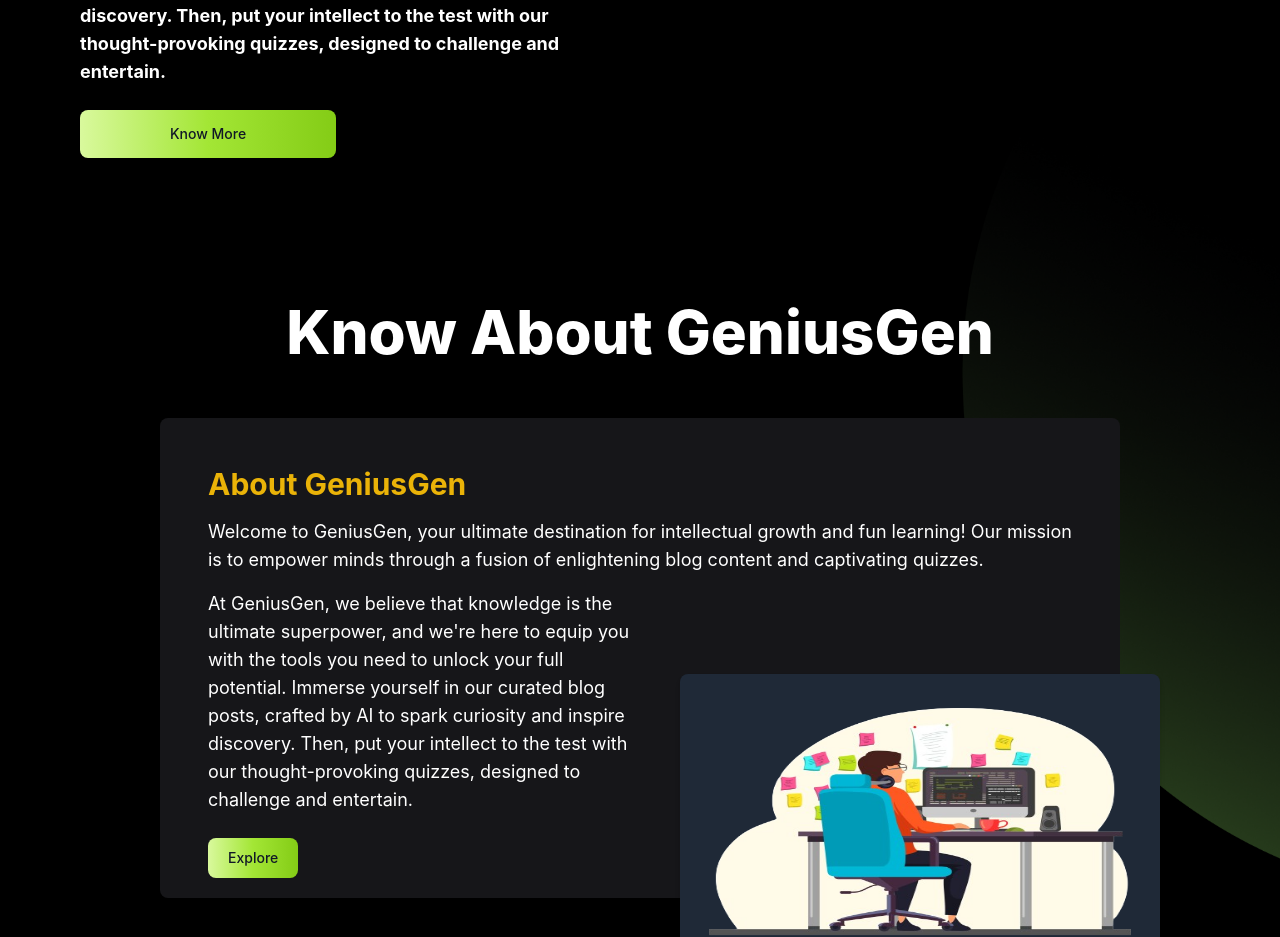
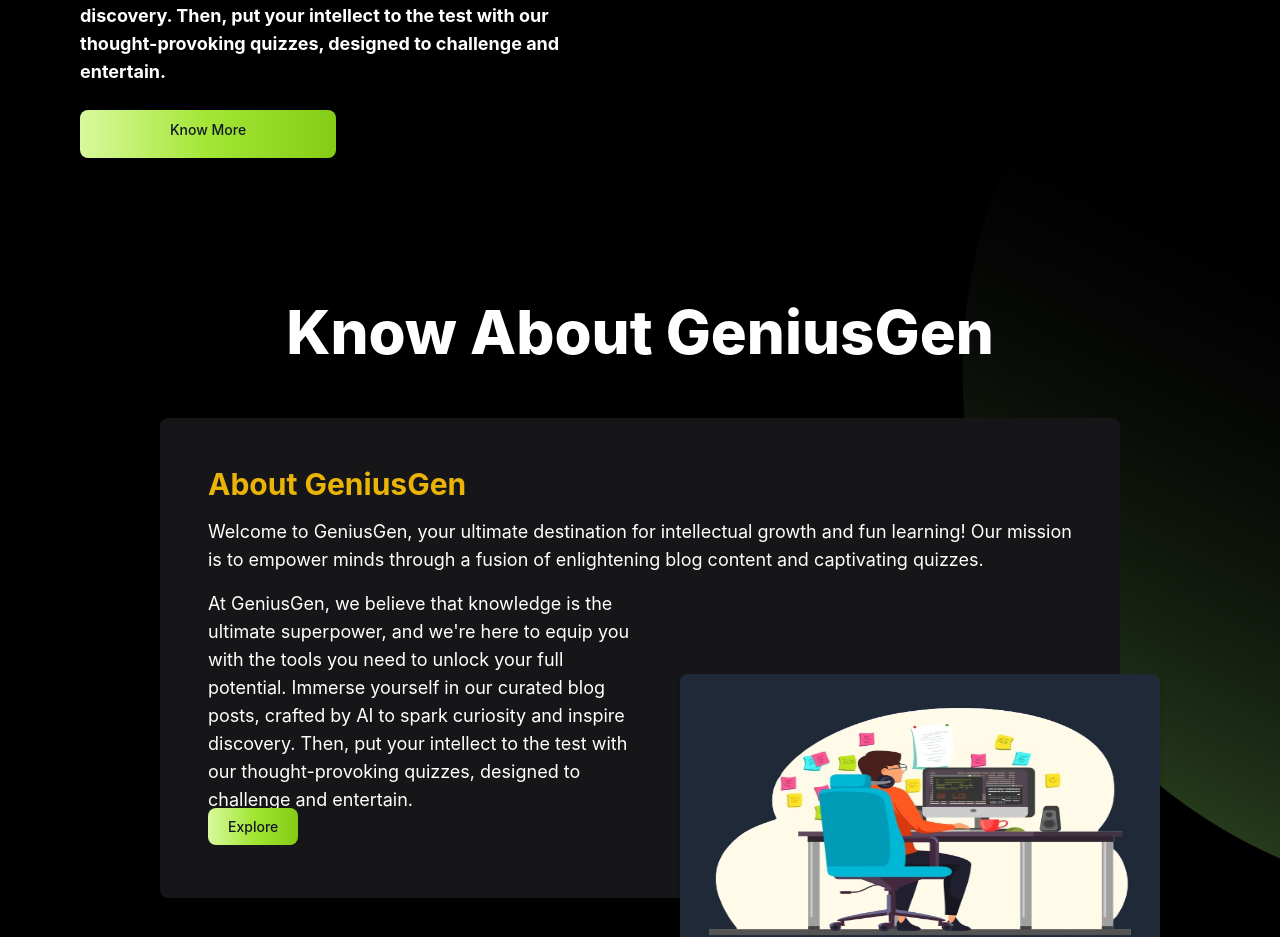
Before and after one commit to Sounab-2/GeniusGen, a React (Vite) app in the folder Frontend/: page / in a window 1280 px wide. Shown: the part 567-1504 px from the top of the page. Built offline with nearby package versions, Linux system fonts and the light colour scheme.

Commit message:
product design modified

```diff
--- a/Frontend/src/Components/Card/Card.jsx
+++ b/Frontend/src/Components/Card/Card.jsx
@@ -1,4 +1,5 @@
 import React from 'react';
+import { Link } from 'react-router-dom';
 
 
 const Card = () => {
@@ -31,7 +32,7 @@
 
 
 
-    <button type="button" class="text-gray-900 bg-gradient-to-r from-lime-200 via-lime-400 to-lime-500 hover:bg-gradient-to-br focus:ring-4 focus:outline-none focus:ring-lime-300 dark:focus:ring-lime-800 font-medium rounded-lg text-sm px-5 py-2.5 text-center mt-6">Explore</button>
+    <Link to='/product' type="button" class="text-gray-900 bg-gradient-to-r from-lime-200 via-lime-400 to-lime-500 hover:bg-gradient-to-br focus:ring-4 focus:outline-none focus:ring-lime-300 dark:focus:ring-lime-800 font-medium rounded-lg text-sm px-5 py-2.5 text-center mt-6">Explore</Link>
 
 
   </div>
--- a/Frontend/src/Components/Historybox/History.jsx
+++ b/Frontend/src/Components/Historybox/History.jsx
@@ -126,7 +126,7 @@
                         <button onClick={() => handleClick(history._id)}>
                             <span className="ms-3 capitalize ">{history.title}</span>
                         </button>
-                        <button className="absolute bottom-2 mt-2 mr-2 text-xs text-red-600" style={{ right: '0rem' }} onClick={() => handleDelete(history._id)} >
+                        <button className="absolute bottom-2 mt-2 mr-2 text-xs text-red-600" style={{ right: '0rem' }} onClick={() => handleDelete(history._id)} title='Delete' >
                         <span><FontAwesomeIcon icon={faTrash} /></span>
                         </button>
                     </Link>
--- a/Frontend/src/Components/Markdown/MarkdownComponent.jsx
+++ b/Frontend/src/Components/Markdown/MarkdownComponent.jsx
@@ -26,6 +26,11 @@
     pre: ({ children }) => <pre className="bg-black flex flex-wrap md:text-lg text-xs rounded-lg text-green-700 p-3 text-left md:p-10 overflow-x-auto">{children}</pre>,
 
   };
+  if (!text.trim()) {
+    return (
+      <div className="h-full  min-h-80 w-full flex justify-center items-center font-extrabold text-white">How can I help you today?</div>
+    );
+  }
 
   return (
     <>
--- a/Frontend/src/Pages/Home/Home.jsx
+++ b/Frontend/src/Pages/Home/Home.jsx
@@ -4,6 +4,7 @@
 import ContactUs from '../../Components/ContactUs/ContactUs';
 import { useSelector } from 'react-redux';
 import YouTube from 'react-youtube';
+import { Link } from 'react-router-dom';
 
 const Home = () => {
   const videoId = 'jRhqx1_KcCk';
@@ -49,7 +50,7 @@
 
             At GeniusGen, we believe that knowledge is the ultimate superpower, and we're here to equip you with the tools you need to unlock your full potential. Immerse yourself in our curated blog posts, crafted by AI to spark curiosity and inspire discovery. Then, put your intellect to the test with our thought-provoking quizzes, designed to challenge and entertain.
           </p>
-          <button type="button" class="text-gray-900 bg-gradient-to-r from-lime-200 via-lime-400 to-lime-500 hover:bg-gradient-to-br focus:ring-4 focus:outline-none focus:ring-lime-300 dark:focus:ring-lime-800 font-medium rounded-lg text-sm px-5 py-2.5 text-center me-2 mb-2 w-64 h-12">Know More</button>
+          <Link to='/about' type="button" class="text-gray-900 bg-gradient-to-r from-lime-200 via-lime-400 to-lime-500 hover:bg-gradient-to-br focus:ring-4 focus:outline-none focus:ring-lime-300 dark:focus:ring-lime-800 font-medium rounded-lg text-sm px-5 py-2.5 text-center me-2 mb-2 w-64 h-12">Know More</Link>
         </div>
       </div>
 
--- a/Frontend/src/Pages/Product/Product.jsx
+++ b/Frontend/src/Pages/Product/Product.jsx
@@ -7,7 +7,7 @@
 import { axiosInstance } from '../../../utils';
 import { setLoading, setUser, setQuiz } from '../../../features/userSlice';
 import Header from '../../Components/Header/Header';
-import { faFloppyDisk, faRedoAlt } from '@fortawesome/free-solid-svg-icons';
+import {  faArrowUpRightFromSquare, faRedoAlt } from '@fortawesome/free-solid-svg-icons';
 import { FontAwesomeIcon } from '@fortawesome/react-fontawesome';
 import { generateText, regenerateText } from '../../../actions/authActions';
 import { faSpinner } from '@fortawesome/free-solid-svg-icons';
@@ -20,6 +20,7 @@
   const [histories, setHistories] = useState([]); // Initialize histories state
   const dispatch = useDispatch();
   const isLoading = useSelector((state) => state.user && state.isLoading);
+
 
 
 
@@ -89,6 +90,8 @@
               </div>
             )}
             {!isLoading && <MarkdownComponent />}
+
+
           </div>
 
 
@@ -96,12 +99,14 @@
         </div>
         <div class="flex items-center justify-between h-44 md:h-16 mb-4 rounded bg-gray-50 dark:bg-gray-800 pr-3 flex-col md:flex-row ">
           <div className=' h-auto w-44 ce flex items-center justify-between p-8 gap-4'>
-            <button className=' hover: bg-lime-400  border-lime-600 rounded-md p-2 w-10 text-white text-xl' onClick={(e) => handleClick(e)}>
+            <button className=' hover: bg-lime-400  border-lime-600 rounded-md p-2 w-10 text-white text-xl' onClick={(e) => handleClick(e)} title='Regenarate' >
+
               <FontAwesomeIcon icon={faRedoAlt} />
+
             </button>
 
-            <button className='hover: bg-lime-400  border-lime-600 rounded-md p-2 text-white text-xl w-10'>
-              <FontAwesomeIcon icon={faFloppyDisk} />
+            <button className='hover: bg-lime-400  border-lime-600 rounded-md p-2 text-white text-xl w-10' title='Know More'>
+              <FontAwesomeIcon icon={faArrowUpRightFromSquare} />
             </button>
           </div>
           <div className=' h-full w-auto  flex items-center justify-center'>
```
